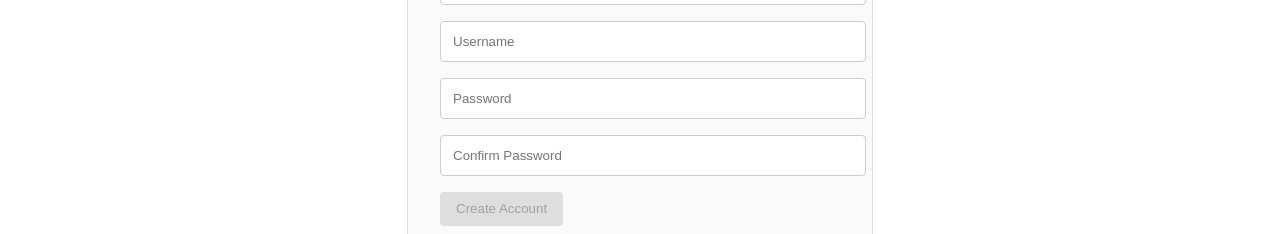
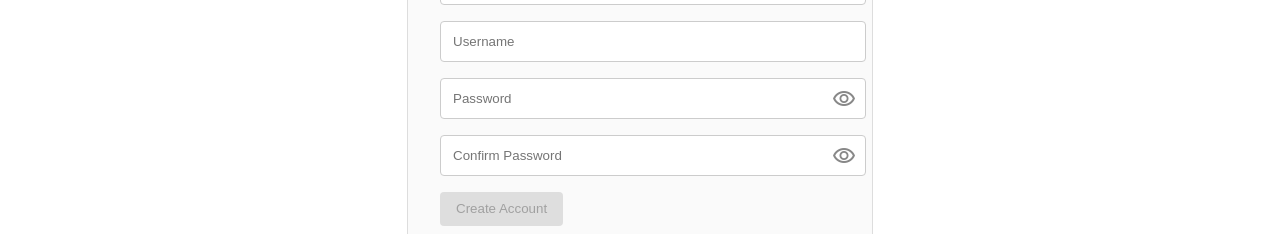
Before and after one commit to Lisboa8045/academy-project, an Angular app in the folder frontend/: page /auth in a window 1280 px wide. Both pictures are taken after a click on the button "Sign up". Shown: the part 257-491 px from the top of the page. Built offline with nearby package versions, Linux system fonts and the light colour scheme; no server answers.

Commit message:
added show/hide password buttons

```diff
--- a/frontend/src/app/app.component.html
+++ b/frontend/src/app/app.component.html
@@ -3,4 +3,4 @@
   <router-outlet></router-outlet>
 
 </main>
-<!--!<app-footer/>-->
+<!--<app-footer/>-->
--- a/frontend/src/app/app.config.ts
+++ b/frontend/src/app/app.config.ts
@@ -1,13 +1,15 @@
-import { ApplicationConfig, provideZoneChangeDetection } from '@angular/core';
+import {ApplicationConfig, importProvidersFrom, provideZoneChangeDetection} from '@angular/core';
 import { provideRouter } from '@angular/router';
 
 import { routes } from './app.routes';
 import {provideHttpClient, withInterceptors} from '@angular/common/http';
 import {credentialsInterceptor} from './shared/interceptors/credentials.interceptor';
 import {authErrorInterceptor} from './shared/interceptors/auth-error.interceptor';
+import { BrowserModule } from '@angular/platform-browser';
 
 export const appConfig: ApplicationConfig = {
   providers: [
+    importProvidersFrom(BrowserModule),
     provideZoneChangeDetection({ eventCoalescing: true }),
     provideRouter(routes),
     provideHttpClient(withInterceptors([credentialsInterceptor, authErrorInterceptor]))
--- a/frontend/src/app/auth/auth.component.css
+++ b/frontend/src/app/auth/auth.component.css
@@ -7,3 +7,21 @@
   font-family: 'Roboto', sans-serif;
   background: #fafafa;
 }
+
+.password-wrapper {
+  position: relative;
+}
+
+.toggle-password {
+  position: absolute;
+  top: 50%;
+  right: -1rem;
+  transform: translateY(-40%);
+  cursor: pointer;
+  user-select: none;
+  color: #888;
+}
+
+.toggle-password:hover {
+  color: #007bff;
+}
--- a/frontend/src/app/auth/auth.component.html
+++ b/frontend/src/app/auth/auth.component.html
@@ -42,13 +42,30 @@
     }
 
     @if (isLoginMode()){
-      <input type="password" formControlName="password" placeholder="Password" required maxlength="65" />
+      <div class="password-wrapper">
+        <label class="password-label">
+          <input [type]="passwordVisible ? 'text' : 'password'" formControlName="password" placeholder="Password" required />
+          <span class="toggle-password" (click)="togglePasswordVisibility($event)" style="cursor:pointer;">
+            <span class="material-symbols-outlined" *ngIf="passwordVisible">visibility_off</span>
+            <span class="material-symbols-outlined" *ngIf="!passwordVisible">visibility</span>
+        </span>
+        </label>
+      </div>
       <div class="validation-error" *ngIf="authForm.get('password')?.errors?.['maxlength'] && authForm.get('password')?.touched">
         Please insert 64 characters or less.
       </div>
     }
     @else {
-      <input type="password" formControlName="password" placeholder="Password" required />
+      <div class="password-wrapper">
+        <label class="password-label">
+          <input [type]="passwordVisible ? 'text' : 'password'" formControlName="password" placeholder="Password" required />
+          <span class="toggle-password" (click)="togglePasswordVisibility($event)" style="cursor:pointer;">
+            <span class="material-symbols-outlined" *ngIf="passwordVisible">visibility_off</span>
+            <span class="material-symbols-outlined" *ngIf="!passwordVisible">visibility</span>
+        </span>
+        </label>
+      </div>
+
       <div class="validation-error" *ngIf="authForm.get('password')?.errors?.['weakPassword'] && authForm.get('password')?.touched">
         Password must include uppercase, lowercase, digit, and special character.
       </div>
@@ -62,8 +79,16 @@
 
 
     @if (!isLoginMode()){
+      <div class="password-wrapper">
+        <label class="password-label">
+          <input [type]="confirmPasswordVisible ? 'text' : 'password'" formControlName="confirmPassword" placeholder="Confirm Password" [class.ng-invalid]="authForm.hasError('passwordsMismatch') && authForm.get('confirmPassword')?.touched" required />
+          <span class="toggle-password" (click)="toggleConfirmPasswordVisibility($event)" style="cursor:pointer;">
+            <span class="material-symbols-outlined" *ngIf="confirmPasswordVisible">visibility_off</span>
+            <span class="material-symbols-outlined" *ngIf="!confirmPasswordVisible">visibility</span>
+          </span>
 
-      <input type="password" formControlName="confirmPassword" placeholder="Confirm Password" [class.ng-invalid]="authForm.hasError('passwordsMismatch') && authForm.get('confirmPassword')?.touched" required />
+        </label>
+      </div>
       <div class="validation-error" *ngIf="authForm.hasError('passwordsMismatch') && authForm.get('confirmPassword')?.touched">
         Passwords do not match.
       </div>
--- a/frontend/src/app/auth/auth.component.ts
+++ b/frontend/src/app/auth/auth.component.ts
@@ -1,4 +1,4 @@
-import {Component, inject, OnInit, signal} from '@angular/core';
+import {Component, inject, signal} from '@angular/core';
 import { CommonModule } from '@angular/common';
 import {
   ReactiveFormsModule,
@@ -27,15 +27,30 @@ export class AuthComponent{
   private fb = inject(FormBuilder);
 
   errorMessage = '';
+  passwordVisible = false;
+  confirmPasswordVisible = false;
 
   constructor(private authService: AuthService, private router: Router) {
     this.buildForm()
   }
 
+  togglePasswordVisibility(event: MouseEvent) {
+    event.preventDefault();
+    event.stopPropagation();
+    this.passwordVisible = !this.passwordVisible;
+  }
+
+  toggleConfirmPasswordVisibility(event: MouseEvent) {
+    event.preventDefault();
+    event.stopPropagation();
+    this.confirmPasswordVisible = !this.confirmPasswordVisible;
+  }
 
   toggleMode(): void {
     this.isLoginMode.update(mode => !mode)
     this.errorMessage = ''
+    this.passwordVisible = false;
+    this.confirmPasswordVisible = false;
     this.buildForm()
   }
 
--- a/frontend/src/styles.css
+++ b/frontend/src/styles.css
@@ -1,4 +1,5 @@
 @import url('https://fonts.googleapis.com/css2?family=Poppins:wght@400;600&family=Roboto&display=swap');
+@import url('https://fonts.googleapis.com/css2?family=Material+Symbols+Outlined');
 
 body {
   font-family: 'Roboto', sans-serif;
```
